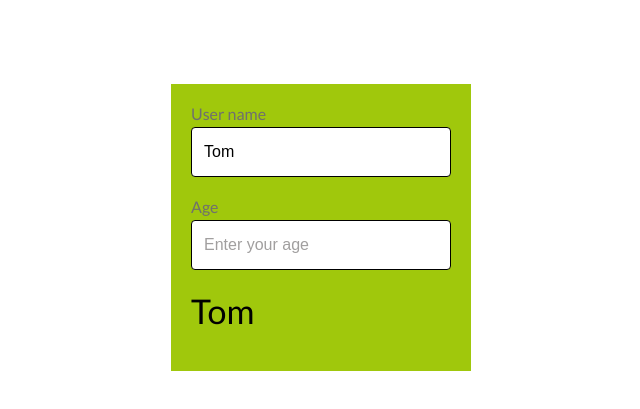
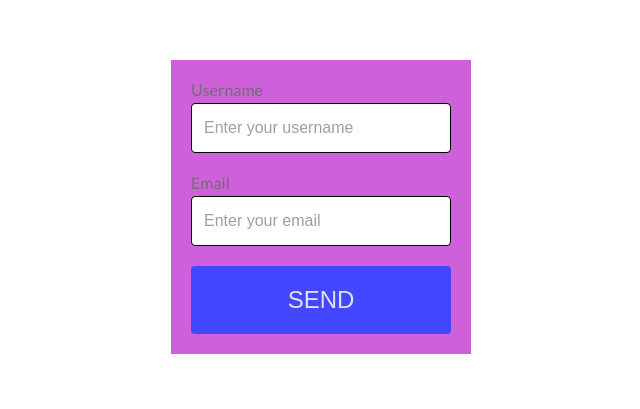
Before and after one commit to YemetsAnastasiia/React_52_M1_TypeScript, a React (Vite) app: page / in a window 1280 px wide. Shown: the part 173-582 px from the top of the page, without its empty margins (319-959 px from the left). Built offline with nearby package versions, Linux system fonts and the light colour scheme.

Commit message:
homework09

```diff
--- a/src/App.tsx
+++ b/src/App.tsx
@@ -4,8 +4,10 @@ import GlobalStyles from './styles/GlobalStyles'
 // import Lesson07 from './lessons/Lesson07/Lesson07'
 // import Lesson08 from './lessons/Lesson08/Lesson08'
 import Lesson09 from './lessons/Lesson09/Lesson09'
+
 //homeworks
 // import Homework08 from './homeworks/Homework08/Homework08'
+import Homework09 from './homeworks/Homework09/Homework09'
 //consultations
 // import Consultation03 from './consultations/Consultation03/Consultation03'
 
@@ -22,7 +24,8 @@ function App() {
       {/* <Lesson08 /> */}
       {/* <Homework08 /> */}
       {/* Topic: Control components, useEffect */}
-      <Lesson09 />
+      {/* <Lesson09 /> */}
+      <Homework09/>
     </>
   )
 }
--- /dev/null
+++ b/src/homeworks/Homework09/Homework09.tsx
@@ -0,0 +1,67 @@
+import { ChangeEvent, useState } from "react";
+import Button from "../../components/Button/Button";
+import Input from "../../components/Input/Input";
+import {
+  Homework09Container,
+  InputsContainer,
+  Result,
+  ResultContainer,
+} from "./styles";
+
+function Homework09() {
+  const [userNameValue, setUserNameValue] = useState<string>("");
+  const [userEmailValue, setUserEmailValue] = useState<string>("");
+  const [isSubmitted, setIsSubmitted] = useState<boolean>(false);
+
+  const onChangeName = (event: ChangeEvent<HTMLInputElement>) => {
+    setUserNameValue(event.target.value);
+  };
+
+  const onChangeEmail = (event: ChangeEvent<HTMLInputElement>) => {
+    setUserEmailValue(event.target.value);
+  };
+
+  const handleSubmit = () => {
+    setIsSubmitted(true);
+  };
+
+  return (
+    <Homework09Container>
+      <InputsContainer>
+        <Input
+          name="user_name"
+          label="Username"
+          input_id="name_id"
+          placeholder="Enter your username"
+          value={userNameValue}
+          onChange={onChangeName}
+        />
+        <Input
+          name="user_email"
+          label="Email"
+          input_id="email_id"
+          placeholder="Enter your email"
+          value={userEmailValue}
+          onChange={onChangeEmail}
+        />
+        <Button onClick={handleSubmit} />
+      </InputsContainer>
+      <ResultContainer>
+        {isSubmitted && (
+          <>
+            <Result>Name: {userNameValue}</Result>
+          </>
+        )}
+      </ResultContainer>
+      <ResultContainer>
+        {isSubmitted && (
+          <>
+            <Result>Email: {userEmailValue}</Result>
+          </>
+        )}
+      </ResultContainer>
+    </Homework09Container>
+  );
+}
+
+export default Homework09;
--- /dev/null
+++ b/src/homeworks/Homework09/styles.ts
@@ -0,0 +1,30 @@
+import styled from "@emotion/styled";
+
+export const Homework09Container = styled.div`
+  display: flex;
+  flex-direction: column;
+  align-items: center;
+  justify-content: center;
+  flex: 1;
+  gap: 20px;
+`;
+
+export const InputsContainer = styled.div`
+  display: flex;
+  flex-direction: column;
+  gap: 20px;
+  width: 300px;
+  padding: 20px;
+  background-color: #cf60db;
+`;
+
+export const ResultContainer = styled.div`
+  display: flex;
+  gap: 20px;
+  width: 300px;
+  background-color: #cf60db;
+`;
+
+export const Result = styled.div`
+  font-size: 24px;
+`;
```
